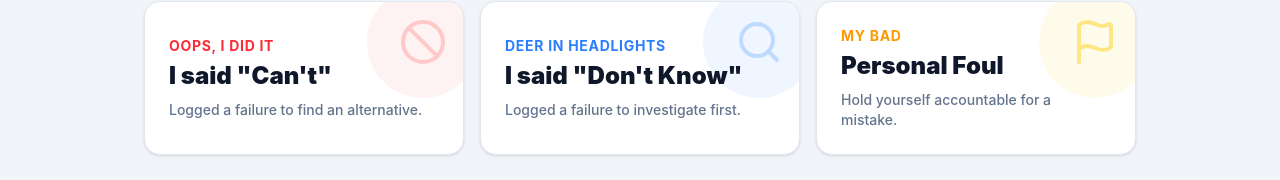
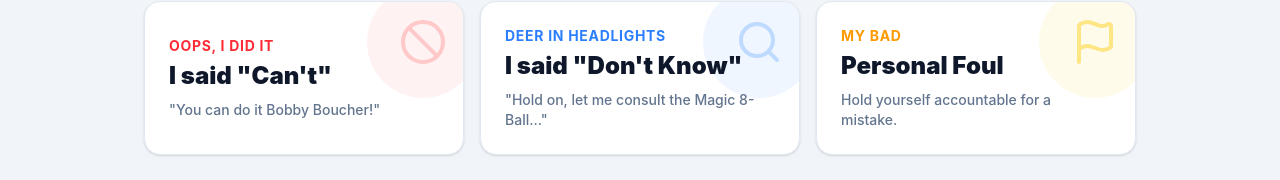
Before and after one commit to fretnutt/swear-jar, a React (Vite) app: page / in a window 1280 px wide. Both pictures are taken after typing "Sample" into the empty fields and a click on the button "Start Your Shift". Shown: the part 106-286 px from the top of the page. Built offline with nearby package versions, Linux system fonts and the light colour scheme; no server answers.

Commit message:
Update button subtitles with funny action phrases

```diff
--- a/src/App.jsx
+++ b/src/App.jsx
@@ -277,7 +277,7 @@ export default function SwearJarApp() {
             <div className="relative z-10">
               <span className="text-sm font-bold text-red-500 tracking-wider uppercase mb-1 block">Oops, I did it</span>
               <h2 className="text-2xl font-black text-slate-900">I said "Can't"</h2>
-              <p className="text-slate-500 mt-2 text-sm font-medium">Logged a failure to find an alternative.</p>
+              <p className="text-slate-500 mt-2 text-sm font-medium">"You can do it Bobby Boucher!"</p>
             </div>
           </button>
 
@@ -291,7 +291,7 @@ export default function SwearJarApp() {
             <div className="relative z-10">
               <span className="text-sm font-bold text-blue-500 tracking-wider uppercase mb-1 block">Deer in headlights</span>
               <h2 className="text-2xl font-black text-slate-900">I said "Don't Know"</h2>
-              <p className="text-slate-500 mt-2 text-sm font-medium">Logged a failure to investigate first.</p>
+              <p className="text-slate-500 mt-2 text-sm font-medium">"Hold on, let me consult the Magic 8-Ball..."</p>
             </div>
           </button>
 
```
